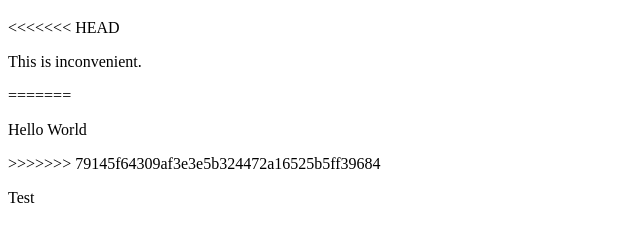
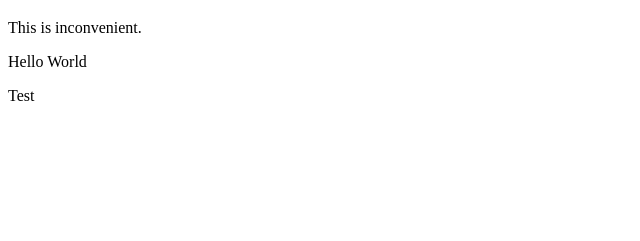
Before and after one commit to rxtATX/first_day_demo_repo, a plain HTML site: page index.html in a window 1280 px wide. Shown: the part 61-302 px from the top of the page, without its empty margins (0-640 px from the left). Drawn offline with Linux system fonts and the light colour scheme.

Commit message:
I think i fixed it

```diff
--- a/index.html
+++ b/index.html
@@ -8,11 +8,11 @@
 </head>
 <body>
   <h1>Rachel Modified This Line</h1>
-<<<<<<< HEAD
+
   <p>This is inconvenient.</p>
-=======
+
   <p> Hello World</p>
->>>>>>> 79145f64309af3e3e5b324472a16525b5ff39684
+
   <footer>
     <p>Test</p>
   </footer>
```
